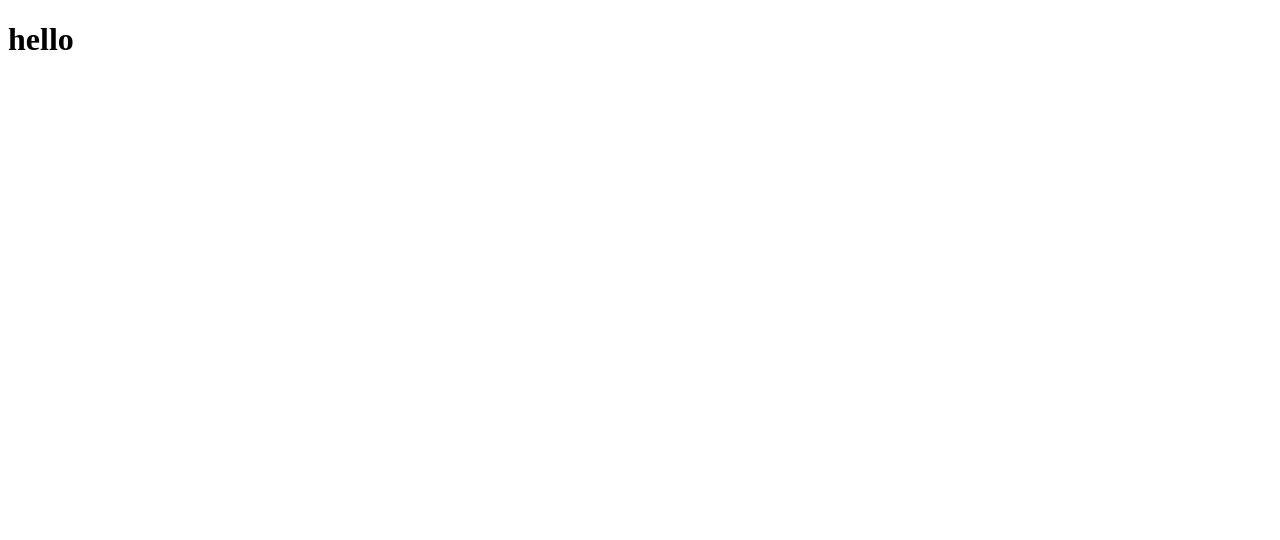
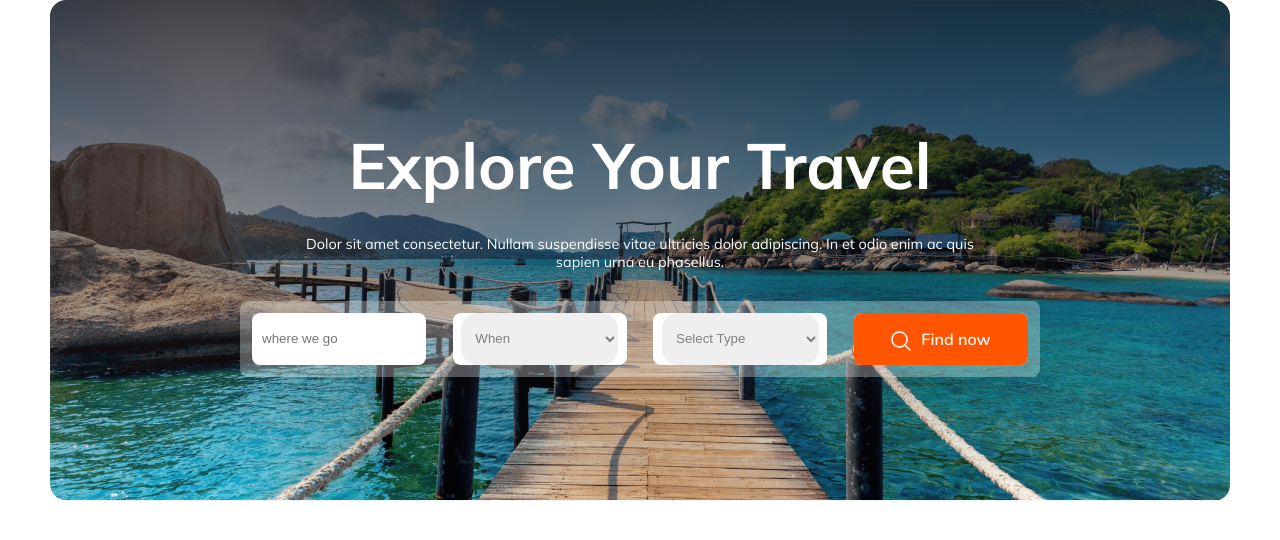
Before and after one commit to morshidulrahman/assignment-2, a plain HTML site: page index.html in a window 1280 px wide. Drawn offline with Linux system fonts and the light colour scheme.

Commit message:
hero done

```diff
--- a/index.html
+++ b/index.html
@@ -7,6 +7,43 @@
     <link rel="stylesheet" href="style.css" />
   </head>
   <body>
-    <h1>hello</h1>
+    <nav></nav>
+    <!-- hero section -->
+    <section class="container">
+      <div class="hero_section">
+        <div class="hero_content">
+          <h1>Explore Your Travel</h1>
+          <p>
+            Dolor sit amet consectetur. Nullam suspendisse vitae ultricies dolor
+            adipiscing. In et odio enim ac quis sapien urna eu phasellus.
+          </p>
+          <div class="hero_group">
+            <div>
+              <input
+                class="hero_btn_group"
+                type="text"
+                placeholder="where we go"
+              />
+            </div>
+            <div>
+              <select class="hero_btn_group hero_select">
+                <option>When</option>
+              </select>
+            </div>
+            <div>
+              <select class="hero_btn_group hero_select">
+                <option>select type</option>
+              </select>
+            </div>
+            <div>
+              <div class="hero_btn">
+                <img src="./Images/Vector.png" alt="search" />
+                <span>Find now</span>
+              </div>
+            </div>
+          </div>
+        </div>
+      </div>
+    </section>
   </body>
 </html>
--- a/style.css
+++ b/style.css
@@ -0,0 +1,96 @@
+@import url('https://fonts.googleapis.com/css2?family=Mulish:wght@200;300;400;500;600;700;800;900&display=swap');
+
+*{
+    margin: 0;
+    padding: 0;
+    box-sizing: border-box;
+}
+body{
+    font-family: 'Mulish', sans-serif;
+}
+.container{
+    max-width: 1180px;
+    margin: auto;
+}
+.hero_section{
+    border-radius: 16px;
+background: linear-gradient(180deg, rgba(19, 19, 24, 0.80) 0%, rgba(19, 19, 24, 0.00) 100%),url('./Images/Group\ 13\ \(1\)\ \(1\).png');
+    height: 501px;
+    width: 100%;
+    display: flex;
+    align-items: center;
+    justify-content: center;
+    text-align: center;
+}
+
+.hero_content h1 {
+    font-size: 4rem;
+    color: #FFF;
+}
+
+.hero_content p {
+    width: 700px;
+    color: #FFF;
+    margin: 30px 0px;
+    font-size: 0.9rem;
+    text-align: center;
+    margin: auto;
+    padding: 30px 0px;
+}
+
+.hero_group {
+    display: flex;
+    width: 800px;
+    justify-content: space-between;
+    border-radius: 8px;
+    background: rgba(255, 255, 255, 0.30);
+    padding: 12px;
+}
+
+.hero_group div {
+    width: 174px;
+    height: 52px;
+    background: white;
+    border-radius: 8px;
+}
+
+.hero_btn_group{
+    width: 100%;
+    height: 100%;
+    padding-left: 10px;
+    border-radius: 16px;
+    border: none;
+    outline: none;
+}
+
+.hero_select {
+
+    color: gray;
+    width: 90%;
+    text-transform: capitalize;
+}
+.primary_btn{
+    width: fit-content;
+    padding: 10px;
+    border-radius: 8px;
+    background: #FF5400;
+    font-weight: 400;
+    color: white;
+}
+
+.hero_btn {
+    display: flex;
+    background: #FF5400 !important;
+    align-items: center;
+    justify-content: center;
+    width: 100%;
+    color: white;
+    gap: 10px;
+    font-weight: 600;
+}
+
+.hero_btn img {
+    width: 20px;
+    height: 20px;
+    margin-top: 4px;
+}
```
Also changed, not shown: Images/Vector.png (added).
